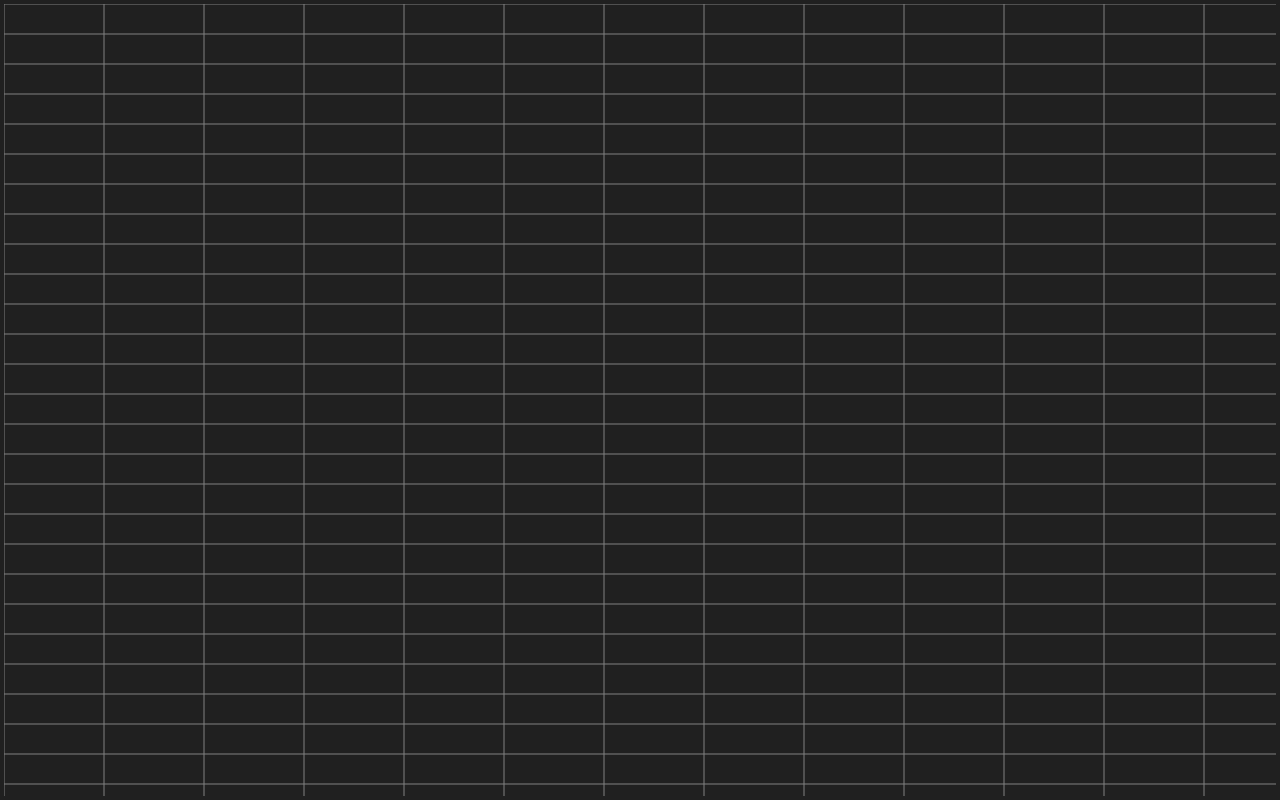
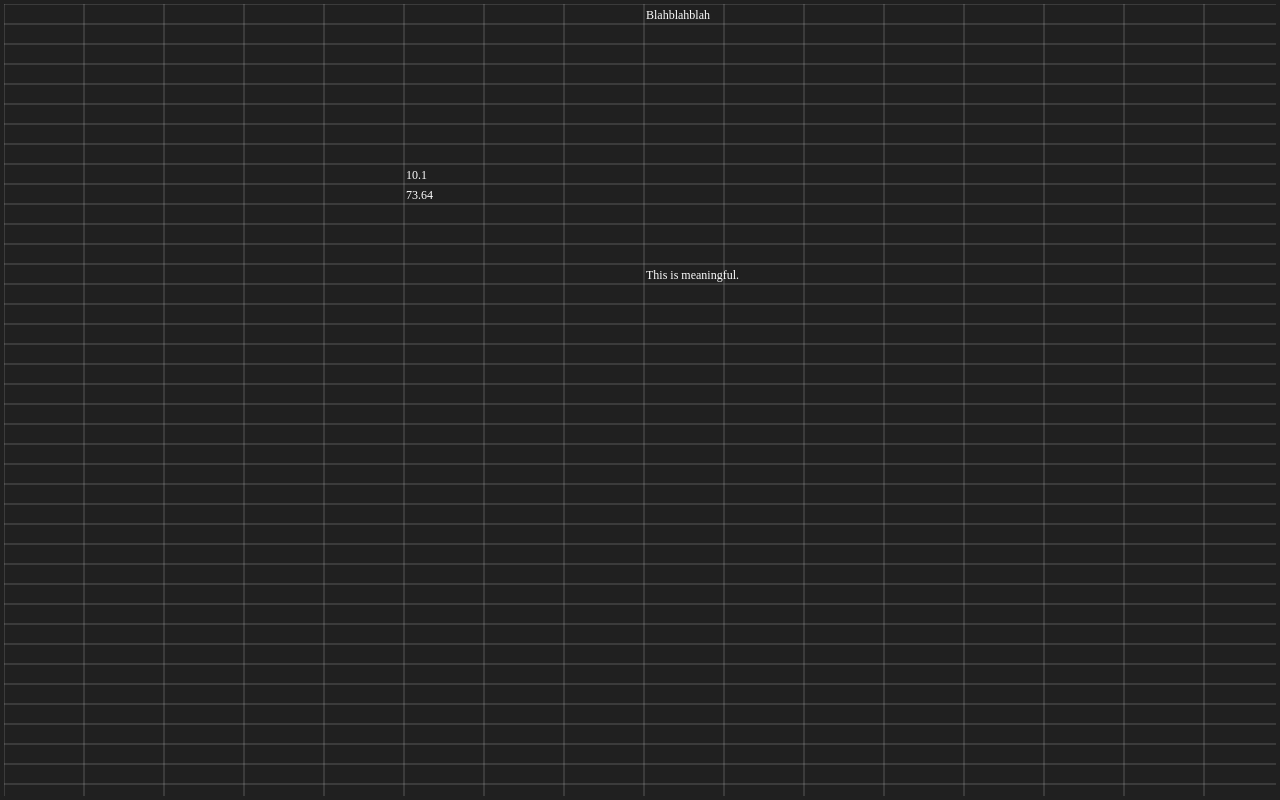
Before and after one commit to yumaikas/tabulaScripta, a plain HTML site: page client/index.html in a window 1280 px wide. Drawn offline with Linux system fonts and the light colour scheme.

Commit message:
Added a basic cells collection and demonstrated how it works by drawing text that's left-aligned horizontally and center-aligned vertically in the corresponding cells.

```diff
--- a/client/TabulaScripta.js
+++ b/client/TabulaScripta.js
@@ -5,8 +5,16 @@ class TabulaScripta {
     this.canvas.height = document.body.clientHeight;
     this.context = this.canvas.getContext("2d");
 
-    this.columnWidth = 100.0;
-    this.rowHeight = 30.0;
+    this.columnWidth = 80.0;
+    this.rowHeight = 20.0;
+
+    this.cells = {};
+    this.cells[5] = {};
+    this.cells[5][8] = "10.1";
+    this.cells[5][9] = "73.64";
+    this.cells[8] = {};
+    this.cells[8][0] = "Blahblahblah";
+    this.cells[8][13] = "This is meaningful.";
 
     this.draw();
   }
@@ -19,8 +27,9 @@ class TabulaScripta {
 
   draw() {
     this.context.clearRect(0.0, 0.0, this.canvas.width, this.canvas.height);
-    this.context.strokeStyle = "#808080";
-    this.context.strokeWidth = 1.0;
+
+    this.context.strokeStyle = "#FFFFFF";
+    this.context.lineWidth = 0.25;
     for (let lineX = 0.0; lineX < this.canvas.width; lineX += this.columnWidth) {
       this.context.beginPath();
       this.context.moveTo(lineX, 0.0);
@@ -33,5 +42,16 @@ class TabulaScripta {
       this.context.lineTo(this.canvas.width, lineY);
       this.context.stroke();
     }
+
+    //TODO: Scale font.
+    this.context.fillStyle = "#FFFFFF";
+    this.context.font = "12px serif";
+    this.context.textAlign = "left";
+    this.context.textBaseline = "hanging";
+    for (let [ columnIndex, columns ] of Object.entries(this.cells)) {
+      for (let [ rowIndex, cellString ] of Object.entries(columns)) {
+        this.context.fillText(cellString, parseFloat(columnIndex) * this.columnWidth + 2.0, (parseFloat(rowIndex) + 0.5) * this.rowHeight - 4.0);
+      }
+    }
   }
 }
--- a/client/index.html
+++ b/client/index.html
@@ -1,5 +1,5 @@
 <!DOCTYPE html>
-<html style="margin: 0px; padding: 0px; height: 100%; background-color: #202020;">
+<html style="margin: 0px; padding: 0px; height: 100%; background-color: #202020; cursor: cell;">
   <head>
     <meta charset="UTF-8"/>
     <script type="text/javascript" src="TabulaScripta.js"></script>
```
